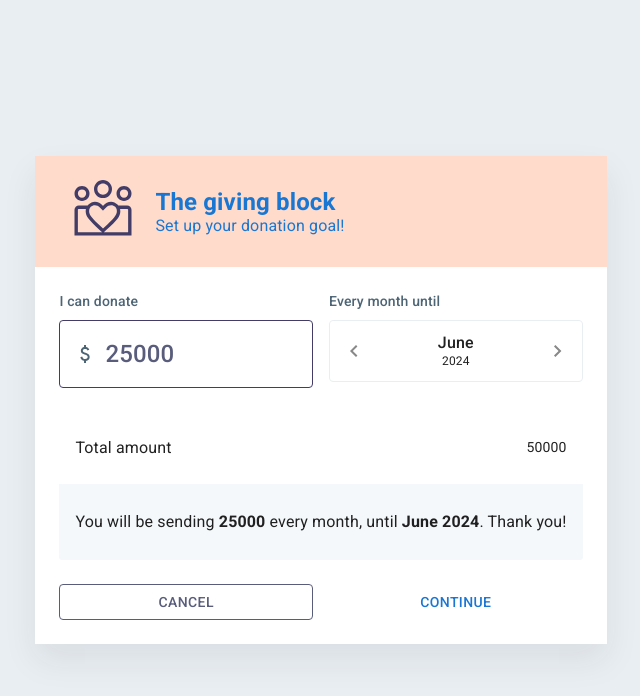
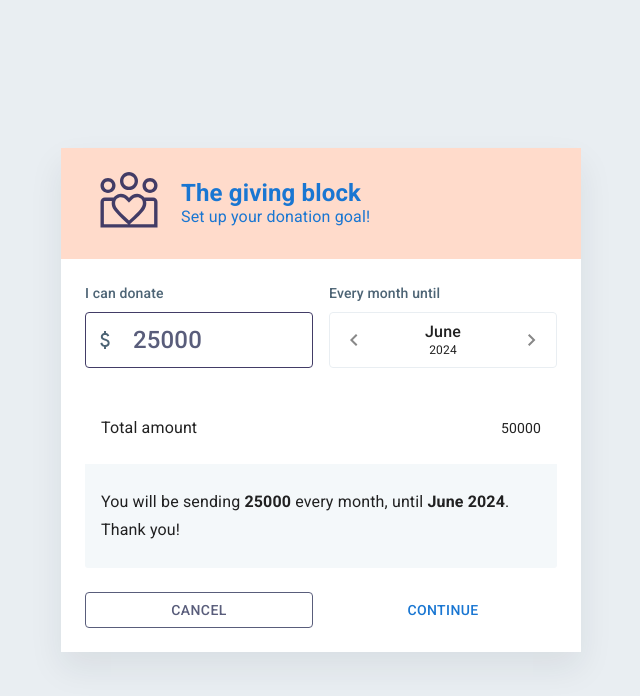
Before and after one commit to nawrotw/donation, a React (Vite) app: page / in a window 1280 px wide. Shown: the top 696 px of the page, without its empty margins (319-959 px from the left). Built offline with nearby package versions, Linux system fonts and the light colour scheme.

Commit message:
Inputs styles update

```diff
--- a/src/components/form/DateInput.tsx
+++ b/src/components/form/DateInput.tsx
@@ -11,6 +11,8 @@ export const Root = styled('div')`
     border-radius: 4px;
     display: flex;
     align-items: center;
+
+    height: 56px;
 
     padding: ${({ theme }) => theme.spacing(1.5)};
 `;
--- a/src/components/form/MoneyInput.tsx
+++ b/src/components/form/MoneyInput.tsx
@@ -12,15 +12,31 @@ export const StyledInput = styled(TextField)<InputProps>`
 
     border-color: ${colors.stroke};
 
+    .MuiInputBase-root {
+        line-height: 1em;
+
+        input {
+            height: 1em;
+        }
+    }
+
     input {
         //font-family: Rubik;
         font-size: 24px;
         font-weight: 500;
         text-align: left;
         color: ${colors.purpleGray};
+
+        padding: ${({ theme }) => theme.spacing(2, 2, 2, 1)};
     }
 
     .MuiOutlinedInput-root {
+        padding-left: ${({ theme }) => theme.spacing(1)};
+
+        fieldset {
+            border: 1px solid ${colors.stroke};
+        }
+
         &.Mui-focused fieldset {
             border: 1px solid ${colors.midnightPurple};
         }
--- a/src/pages/DonationPage.tsx
+++ b/src/pages/DonationPage.tsx
@@ -9,19 +9,21 @@ import { DonationForm } from "../components/DonationForm.tsx";
 import { addMonths } from "date-fns";
 import { calcMonthsCount } from "./utils/monthCalculations.ts";
 
-const Root = styled('div')`
-    position: relative;
-    max-width: 600px;
-    background-color: ${colors.background};
-
-    box-shadow: 0px 16px 32px 0px #1E2A3214;
-
-    padding: ${({ theme }) => theme.spacing(3)};
-
-    & > *:not(:last-child) {
-        margin-bottom: ${({ theme }) => theme.spacing(3)};
-    }
-`;
+const Root = styled('div')(({ theme }) => ({
+  position: 'relative',
+  [theme.breakpoints.up('sm')]: {
+    width: '100%'
+  },
+  [theme.breakpoints.up('md')]: {
+    width: 520
+  },
+  backgroundColor: colors.background,
+  boxShadow: "0px 16px 32px 0px #1E2A3214",
+  padding: theme.spacing(3),
+  "& > *:not(:last-child)": {
+    marginBottom: theme.spacing(3),
+  }
+}));
 
 const StyledGivingBlock = styled(GivingBlock)``;
 
```
